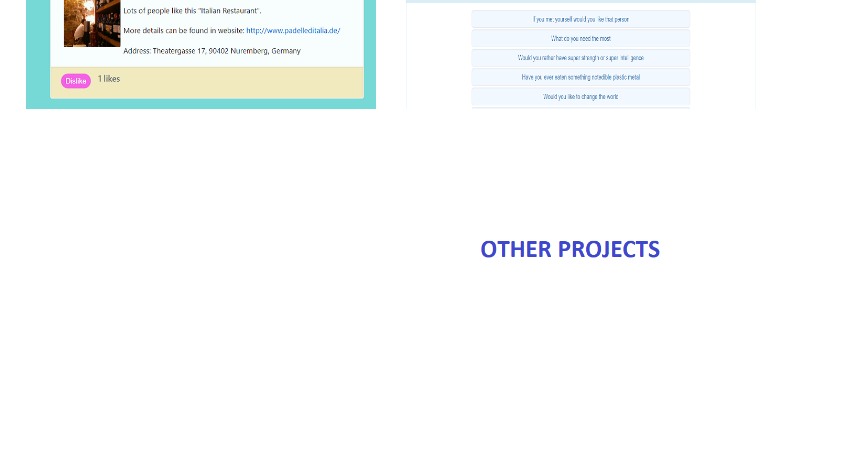
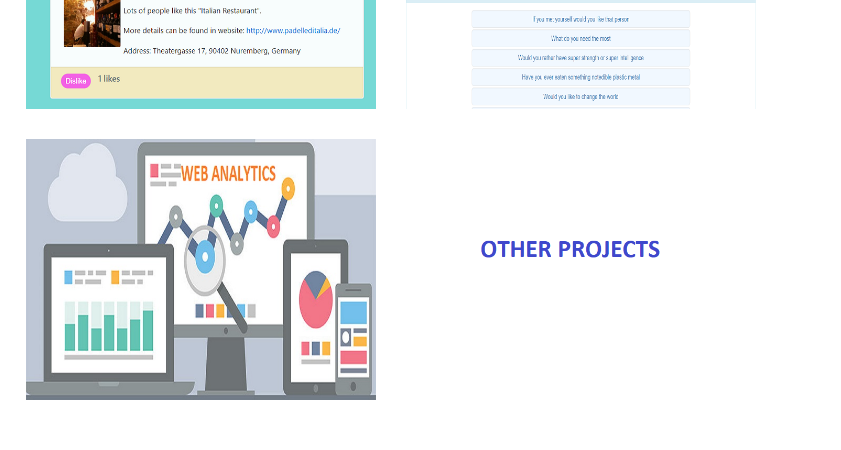
Before and after one commit to mesarikaya/mesarikaya.github.io, a website with bundled scripts: page index.html in a window 1280 px wide. Shown: the part 1020-1470 px from the top of the page, 439-1280 px from the left. Built offline with nearby package versions, Linux system fonts and the light colour scheme; files whose address does not match are found by name.

Commit message:
Update index.html

```diff
--- a/index.html
+++ b/index.html
@@ -116,7 +116,7 @@
                   <i class="fa fa-search-plus fa-3x"></i>
                 </div>
               </div>
-              <img class="img-fluid" src="img/portfolio/WebAnalytics.png" alt="">
+              <img class="img-fluid" src="img/portfolio/WebAnalytics.jpg" alt="">
             </a>
           </div>
           <div class="col-md-6 col-lg-4">
```
